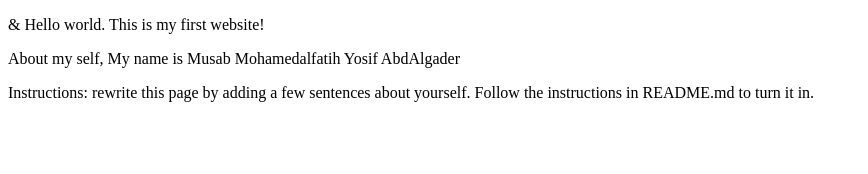
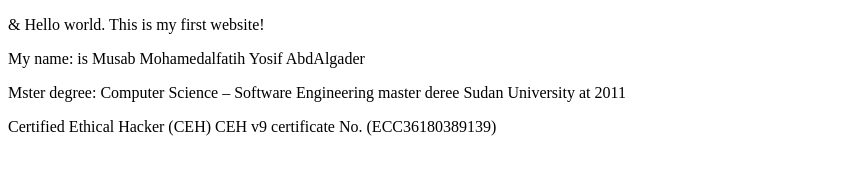
Before and after one commit to MusabKurdi/webdev_lab1, a plain HTML site: page index.html in a window 1280 px wide. Shown: the whole page, without its empty margins (0-868 px from the left). Drawn offline with Linux system fonts and the light colour scheme.

Commit message:
Update index.html

```diff
--- a/index.html
+++ b/index.html
@@ -6,7 +6,8 @@
 </head>
 <body>
   <p>&amp; Hello world. This is my first website!</p>
-  <p> About my self, My name is Musab Mohamedalfatih Yosif AbdAlgader</p>
-  <p>Instructions: rewrite this page by adding a few sentences about yourself. Follow the instructions in README.md to turn it in.</p>
+  <p>My name: is Musab Mohamedalfatih Yosif AbdAlgader</p>
+  <p>Mster degree: Computer Science – Software Engineering master deree Sudan University  at 2011</p>
+  <p>Certified Ethical Hacker (CEH)  CEH v9 certificate No. (ECC36180389139)</p>
 </body>
 </html>
```
